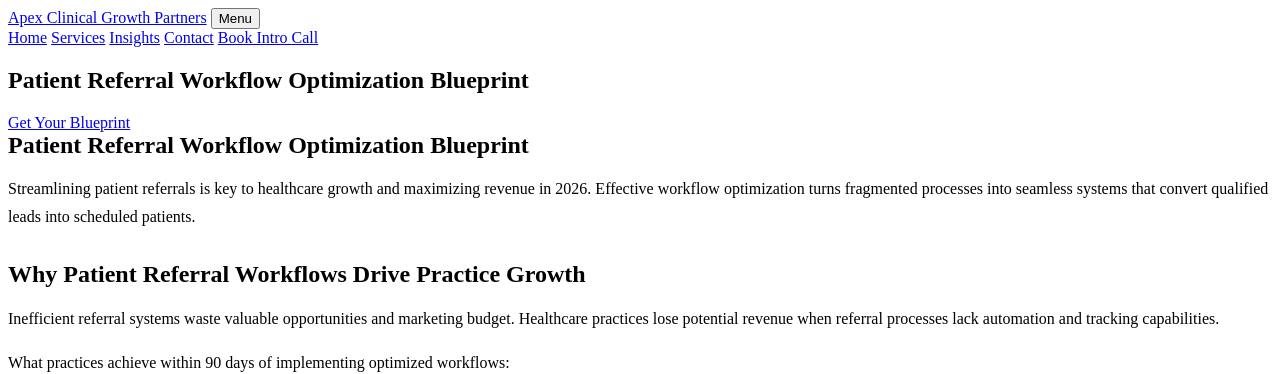
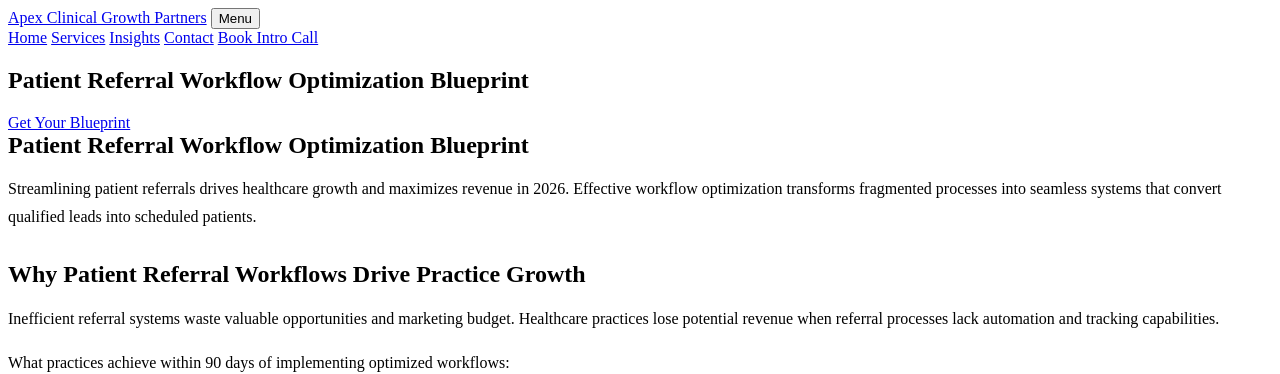
Before and after one commit to prjctlphbt/orbitr-canary-angular-20260228, a Jekyll site: the page patient-referral-workflow-blueprint.html, which Jekyll copies as it is, in a window 1280 px wide. Shown: the top 374 px of the page. Built offline with Jekyll 4.4.1, drawn with Linux system fonts in a browser that asks for light colours.

Commit message:
Rollback: Revert changes to patient-referral-workflow-blueprint.html

```diff
--- a/patient-referral-workflow-blueprint.html
+++ b/patient-referral-workflow-blueprint.html
@@ -7,6 +7,7 @@
 <meta content="Optimize your patient referral workflow with Apex Clinical Growth Partners. Streamline processes, reduce delays, and boost referral volume by 40% in 2026. Get your blueprint today." name="description"/>
 <title>Patient Referral Workflow Optimization Blueprint | 2026 Guide</title>
 <style>
+
 
 /* Minimal functional styles (accordion, forms only) */
 
@@ -48,7 +49,7 @@
  box-sizing: border-box;
 }
 
-</style>
+ </style>
 <style id="orbitr-generated-content-style">
 .orbitr-generated-content > * {
  margin: 0;
@@ -108,7 +109,7 @@
 <section class="landing-content">
 <div class="container orbitr-generated-content">
 <h1>Patient Referral Workflow Optimization Blueprint</h1>
-<p>Streamlining patient referrals is key to healthcare growth and maximizing revenue in 2026. Effective workflow optimization turns fragmented processes into seamless systems that convert qualified leads into scheduled patients.</p>
+<p>Streamlining patient referrals drives healthcare growth and maximizes revenue in 2026. Effective workflow optimization transforms fragmented processes into seamless systems that convert qualified leads into scheduled patients.</p>
 <h2>Why Patient Referral Workflows Drive Practice Growth</h2>
 <p>Inefficient referral systems waste valuable opportunities and marketing budget. Healthcare practices lose potential revenue when referral processes lack automation and tracking capabilities.</p>
 <p>What practices achieve within 90 days of implementing optimized workflows:</p>
@@ -186,6 +187,6 @@
  button.parentElement.classList.toggle('active');
  });
  });
-</script>
+ </script>
 </body>
 </html>
```
